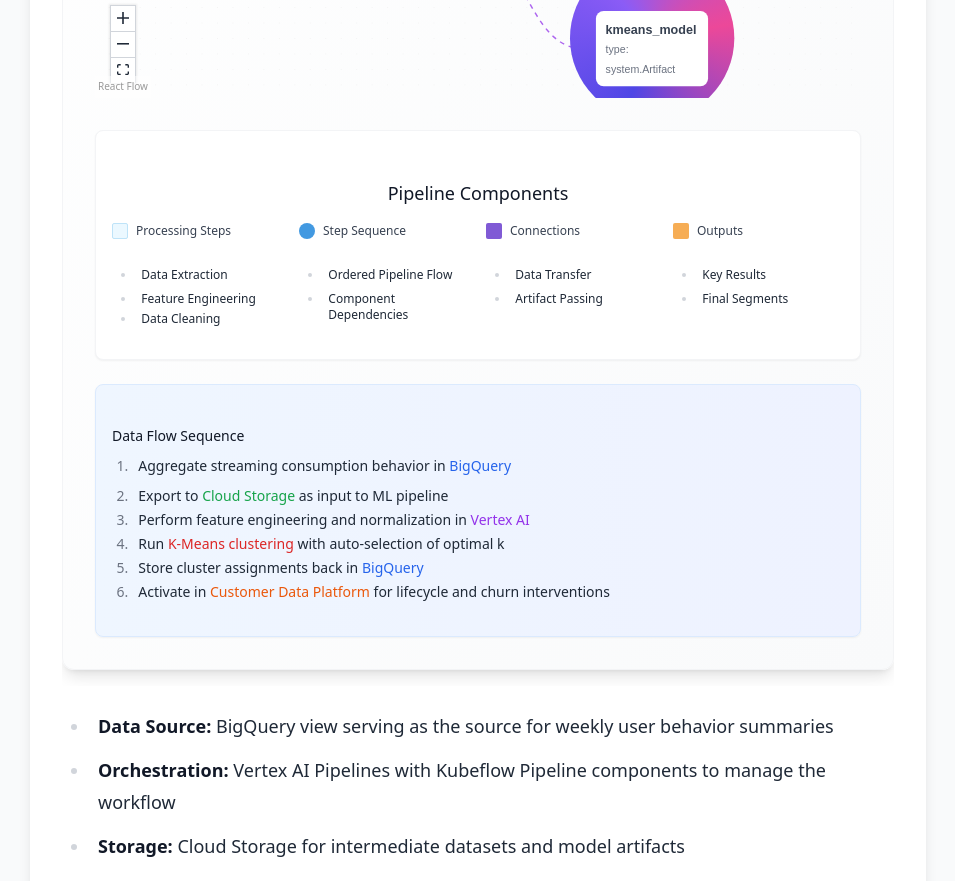
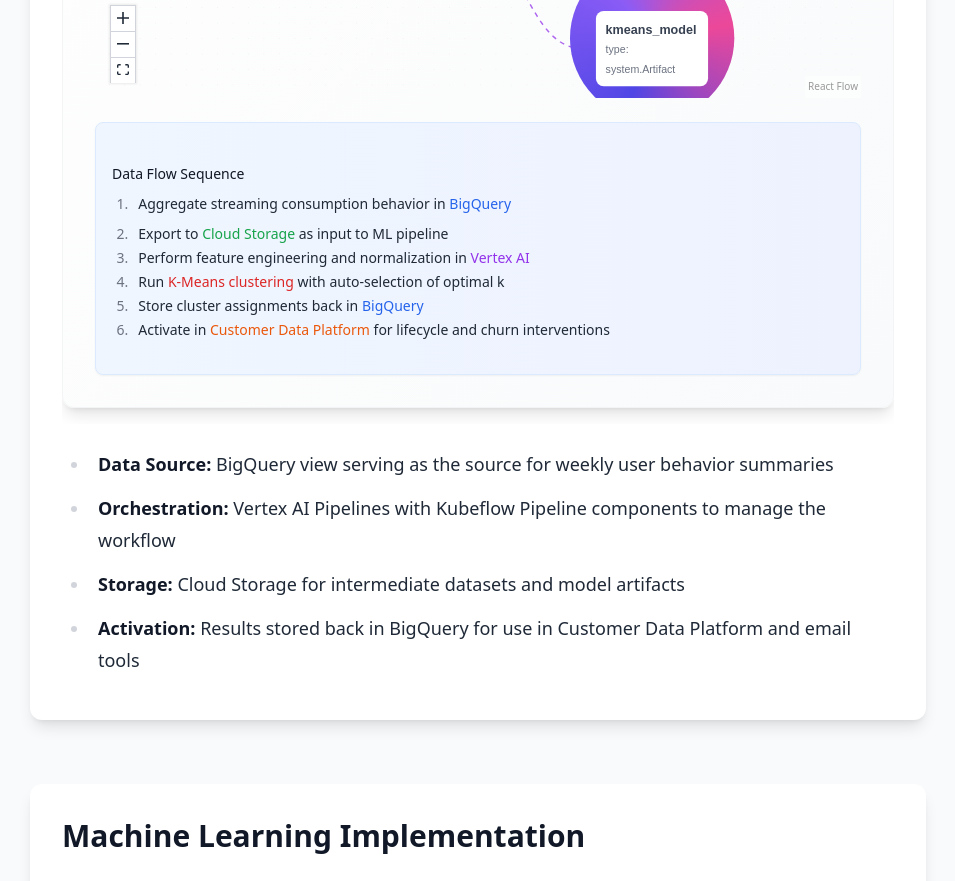
Before and after one commit to alexlabuda/portfolio-website, a Next.js app: page /projects/unsupervised-learning-sports-streaming in a window 1280 px wide. Shown: the part 3220-4101 px from the top of the page, without its empty margins (130-1085 px from the left). Built offline with nearby package versions, Linux system fonts and the light colour scheme.

Commit message:
Update MLPipelineFlow component to use 'smoothstep' edge type and reposition attribution to the bottom-right. Removed the enhanced legend section from the Unsupervised Learning project page to streamline the layout, focusing on the data flow sequence for improved clarity and user engagement.

```diff
--- a/src/app/components/MLPipelineFlow.tsx
+++ b/src/app/components/MLPipelineFlow.tsx
@@ -199,7 +199,7 @@
 const defaultEdgeOptions = {
   animated: true,
   markerEnd: 'edge-circle',
-  type: 'step'
+  type: 'smoothstep'
 };
 
 const MLPipelineFlow = () => {
@@ -226,7 +226,7 @@
         nodesDraggable={false}
         zoomOnScroll={false}
         panOnScroll={false}
-        attributionPosition="bottom-left"
+        attributionPosition="bottom-right"
       >
         <Controls showInteractive={false} />
         <Background color="#f1f1f1" gap={16} />
--- a/src/app/projects/unsupervised-learning-sports-streaming/page.tsx
+++ b/src/app/projects/unsupervised-learning-sports-streaming/page.tsx
@@ -152,54 +152,6 @@
                 <div className="relative bg-gradient-to-br from-white to-gray-50 p-8 rounded-xl shadow-lg border border-gray-100">
                   {/* Use the MLPipelineFlowWrapper component */}
                   <MLPipelineFlowWrapper />
-
-                  {/* Enhanced Legend with Component Groups */}
-                  <div className="mt-8 p-4 bg-white rounded-lg shadow-sm border border-gray-100">
-                    <h4 className="text-gray-700 font-medium text-center mb-4">Pipeline Components</h4>
-                    <div className="grid grid-cols-2 md:grid-cols-4 gap-4">
-                      <div className="flex flex-col">
-                        <div className="flex items-center mb-1">
-                          <div className="w-4 h-4 bg-[#EBF8FF] border border-[#BEE3F8] rounded-sm mr-2"></div>
-                          <span className="text-xs text-gray-700 font-medium">Processing Steps</span>
-                        </div>
-                        <ul className="text-xs text-gray-500 space-y-1 pl-6">
-                          <li>Data Extraction</li>
-                          <li>Feature Engineering</li>
-                          <li>Data Cleaning</li>
-                        </ul>
-                      </div>
-                      <div className="flex flex-col">
-                        <div className="flex items-center mb-1">
-                          <div className="w-4 h-4 rounded-full bg-[#4299E1] mr-2"></div>
-                          <span className="text-xs text-gray-700 font-medium">Step Sequence</span>
-                        </div>
-                        <ul className="text-xs text-gray-500 space-y-1 pl-6">
-                          <li>Ordered Pipeline Flow</li>
-                          <li>Component Dependencies</li>
-                        </ul>
-                      </div>
-                      <div className="flex flex-col">
-                        <div className="flex items-center mb-1">
-                          <div className="w-4 h-4 rounded-sm bg-[#805AD5] mr-2"></div>
-                          <span className="text-xs text-gray-700 font-medium">Connections</span>
-                        </div>
-                        <ul className="text-xs text-gray-500 space-y-1 pl-6">
-                          <li>Data Transfer</li>
-                          <li>Artifact Passing</li>
-                        </ul>
-                      </div>
-                      <div className="flex flex-col">
-                        <div className="flex items-center mb-1">
-                          <div className="w-4 h-4 rounded-sm bg-[#F6AD55] mr-2"></div>
-                          <span className="text-xs text-gray-700 font-medium">Outputs</span>
-                        </div>
-                        <ul className="text-xs text-gray-500 space-y-1 pl-6">
-                          <li>Key Results</li>
-                          <li>Final Segments</li>
-                        </ul>
-                      </div>
-                    </div>
-                  </div>
 
                   {/* Flow sequence description */}
                   <div className="mt-6 text-sm text-gray-600 bg-gradient-to-r from-blue-50 to-indigo-50 p-4 rounded-lg shadow-sm border border-blue-100">
```
